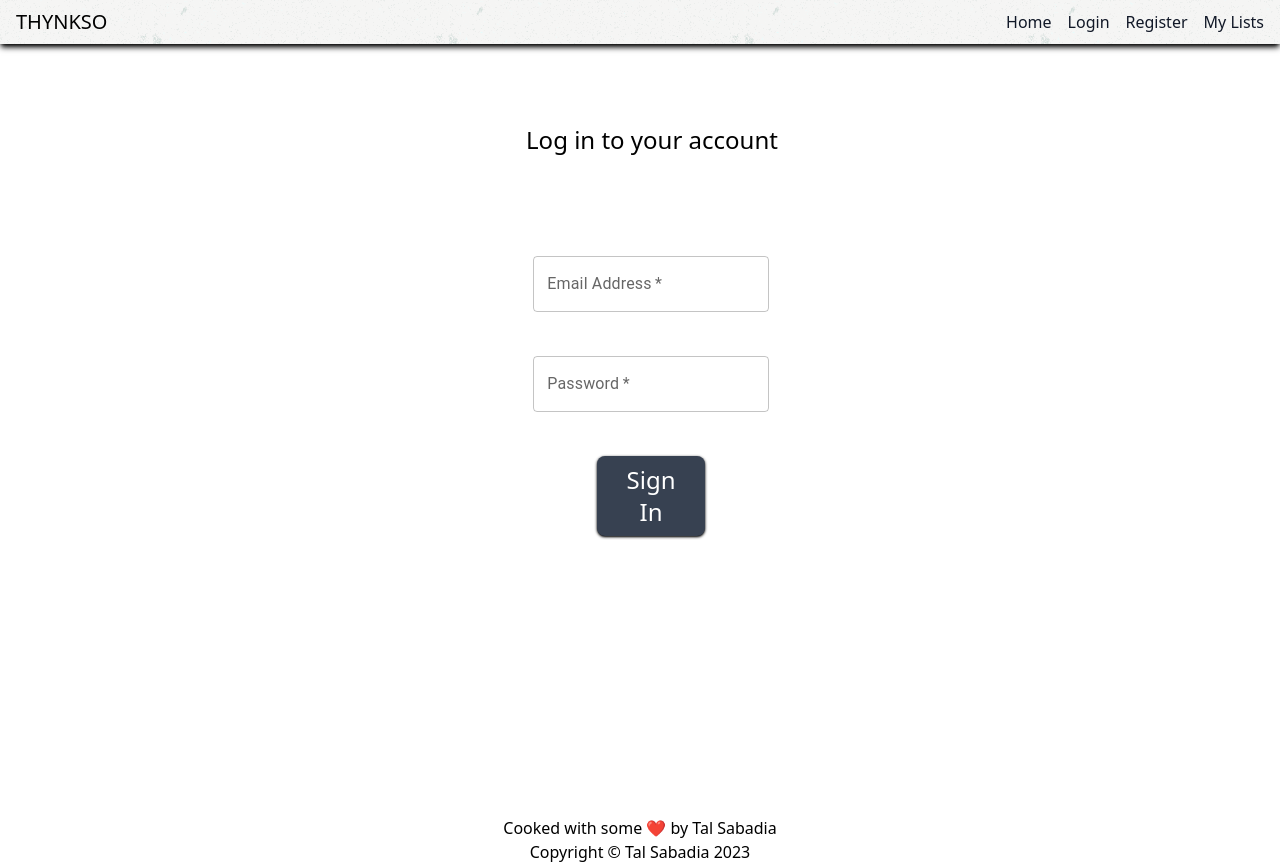
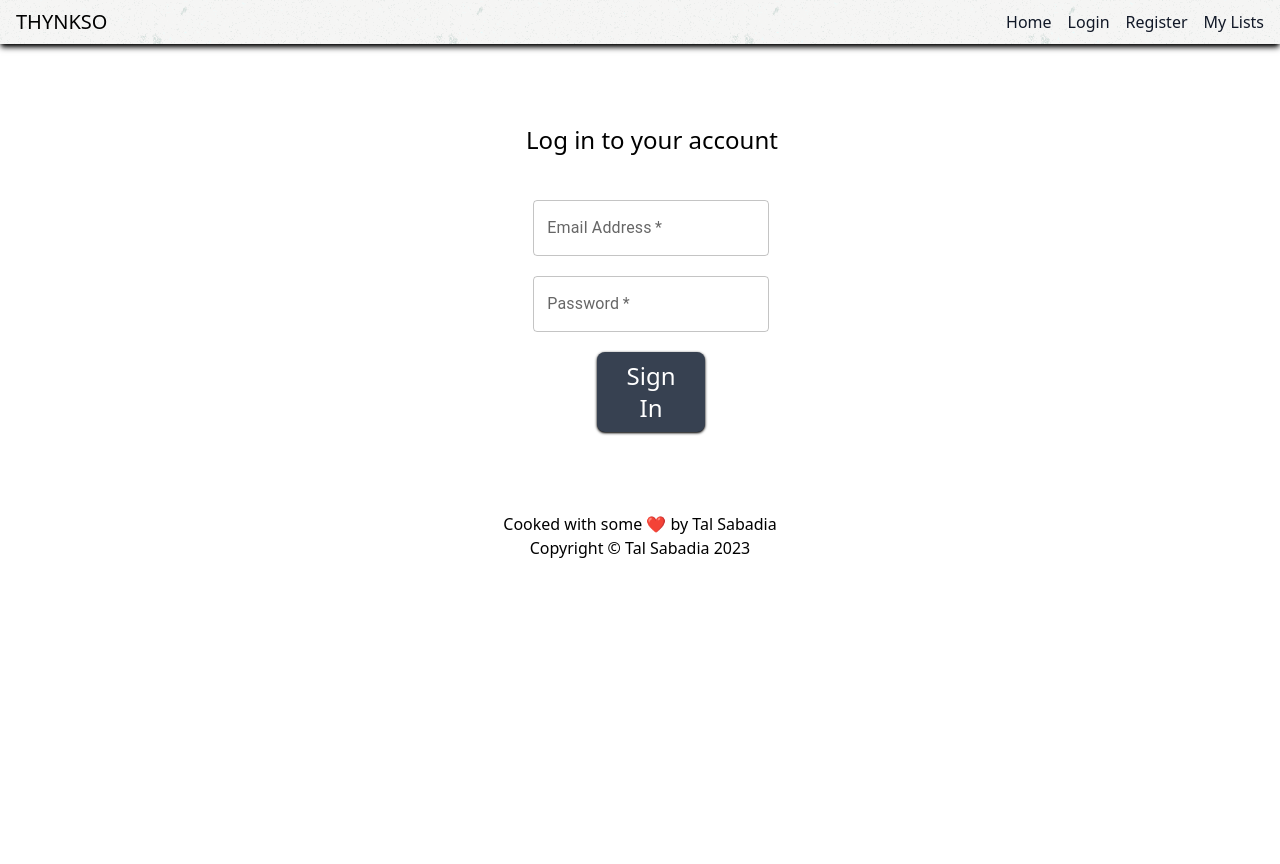
Before and after one commit to W01v3n/TodoApp, a React (Vite) app in the folder frontend/: page /login in a window 1280 px wide. After the commit the page ends 800 px from the top, so only its background shows below. Built offline with nearby package versions, Linux system fonts and the light colour scheme.

Commit message:
Created initial functionality to log a user in.

```diff
--- a/frontend/src/components/LoginForm.tsx
+++ b/frontend/src/components/LoginForm.tsx
@@ -1,28 +1,131 @@
 import { TextField } from "@mui/material";
-// import { useState } from "react";
+import { FormEvent, useState } from "react";
+import { useSpring, animated } from "react-spring";
+import { ClipLoader } from "react-spinners";
+import api from "../services/api";
 
 function LoginForm() {
-  // const [email, setEmail] = useState("");
+  // User data states
+  const [email, setEmail] = useState("");
+  const [password, setPassword] = useState("");
 
-  // function handleEmailChange(event: React.FormEvent<HTMLInputElement>) {
-  //   const value = event.currentTarget.value;
-  //   if (value) {
-  //     setEmail(value);
-  //   }
-  // }
+  // Form submission state
+  const [submitStatus, setSubmitStatus] = useState<
+    "idle" | "loading" | "success" | "error" | "unAuthorized" | "authorized"
+  >("idle");
+
+  // loading animation states
+  const [isFormClosed, setFormClosed] = useState(false);
+  const [isFormLoading, setFormLoading] = useState(false);
+
+  function handleEmail(event: React.ChangeEvent<HTMLInputElement>) {
+    const email = event.target.value;
+    setEmail(email);
+  }
+
+  function handlePassword(event: React.ChangeEvent<HTMLInputElement>) {
+    const password = event.target.value;
+    setPassword(password);
+  }
+
+  function isValidEmail(email: string) {
+    const emailRegex = /^[A-Z0-9._%+-]+@[A-Z0-9.-]+\.[A-Z]{2,}$/i;
+    if (!emailRegex.test(email)) {
+      return false;
+    } else {
+      return true;
+    }
+  }
+
+  const AnimatedDiv = animated.div;
+
+  const closeAnimation = useSpring({
+    from: { opacity: 1, height: "100%" },
+    to: {
+      opacity:
+        submitStatus === "loading" ||
+        submitStatus === "authorized" ||
+        submitStatus === "unAuthorized" ||
+        submitStatus === "error"
+          ? 0
+          : 1,
+      height:
+        submitStatus === "loading" ||
+        submitStatus === "authorized" ||
+        submitStatus === "unAuthorized" ||
+        submitStatus === "error"
+          ? "0%"
+          : "100%",
+    },
+    config: { duration: 400 },
+    onRest: () => {
+      if (
+        submitStatus === "loading" ||
+        submitStatus === "authorized" ||
+        submitStatus === "unAuthorized" ||
+        submitStatus === "error"
+      ) {
+        setFormClosed(true);
+      }
+    },
+  });
+
+  async function loginUser(event: FormEvent) {
+    event.preventDefault();
+    if (!isValidEmail(email)) {
+      return;
+    }
+
+    setSubmitStatus("loading");
+    setFormLoading(true);
+    // Create user object
+    const userData = {
+      email: email,
+      password: password,
+    };
+
+    try {
+      // Send user data to backend
+      const response = await api.post("/users/login", userData);
+      if (response.status == 200) {
+        await new Promise((resolve) => setTimeout(resolve, 1000));
+        setSubmitStatus("authorized");
+      } else if (response.status == 401) {
+        await new Promise((resolve) => setTimeout(resolve, 1000));
+        setSubmitStatus("unAuthorized");
+      }
+    } catch (error) {
+      console.log(error);
+      await new Promise((resolve) => setTimeout(resolve, 1000));
+      setSubmitStatus("error");
+    } finally {
+      setFormLoading(false);
+    }
+  }
 
   return (
-    <form>
+    <>
+      <AnimatedDiv style={closeAnimation}>
+        <div>
+          <form onSubmit={loginUser}>
             <div className="grid grid-cols-1 py-20 text-center md:grid-cols-12">
               <h1 className="text-2xl font-light md:col-span-full md:ml-6">
                 Log in to your account
               </h1>
-        <div className="container mt-10 grid grid-cols-4 grid-rows-6 gap-3 px-10 md:col-span-7 md:col-start-6 md:mt-0 md:grid-cols-12 md:gap-5 md:px-0">
+              <div className="container mt-10 grid grid-cols-4 gap-3 px-10 md:col-span-7 md:col-start-6 md:mt-6 md:grid-cols-12 md:gap-5 md:px-0">
                 <div className="col-span-4 md:col-span-4 md:col-start-1 md:row-start-2">
                   <TextField
                     color="primary"
                     type="email"
                     label="Email Address"
+                    onChange={handleEmail}
+                    value={email}
+                    helperText={
+                      !isValidEmail(email) &&
+                      email.length > 0 &&
+                      "Email is not valid!"
+                    }
+                    error={!isValidEmail(email) && email.length > 0}
                     required
                     id="email"
                     fullWidth
@@ -33,19 +136,50 @@ function LoginForm() {
                     color="primary"
                     type="password"
                     label="Password"
+                    onChange={handlePassword}
+                    value={password}
                     required
                     id="password"
                     fullWidth
                   />
                 </div>
                 <div className="col-span-2 col-start-2 md:col-span-2 md:col-start-2 md:row-start-4">
-            <button className="rounded-lg bg-gray-700 px-4 py-2 text-lg text-white shadow shadow-black transition duration-150 ease-in-out hover:bg-gray-800 hover:shadow-md hover:shadow-black active:bg-black  active:shadow-lg active:shadow-black md:text-2xl">
+                  <button
+                    type="submit"
+                    disabled={submitStatus === "loading"}
+                    className="rounded-lg bg-gray-700 px-4 py-2 text-lg text-white shadow shadow-black transition duration-150 ease-in-out hover:bg-gray-800 hover:shadow-md hover:shadow-black active:bg-black  active:shadow-lg active:shadow-black md:text-2xl"
+                  >
                     Sign In
                   </button>
                 </div>
               </div>
             </div>
           </form>
+        </div>
+      </AnimatedDiv>
+      {isFormLoading && (
+        <div className="relative inset-0 flex items-center justify-center md:absolute md:top-96 md:ml-10">
+          <ClipLoader color="#5b5b5b" loading={true} size={40} />
+        </div>
+      )}
+      {isFormClosed && submitStatus === "authorized" && (
+        <div className="flex h-full items-center justify-center opacity-90">
+          <p className="text-2xl text-green-500">Logged in successfully</p>
+        </div>
+      )}
+      {isFormClosed && submitStatus === "unAuthorized" && (
+        <div className="flex h-full items-center justify-center opacity-90">
+          <p className="text-2xl text-red-500">
+            Authentication failed, please check your credentials.
+          </p>
+        </div>
+      )}
+      {isFormClosed && submitStatus === "error" && (
+        <div className="flex h-full items-center justify-center opacity-90">
+          <p className="text-2xl text-red-500">Server error.</p>
+        </div>
+      )}
+    </>
   );
 }
 
--- a/frontend/src/components/RegisterForm.tsx
+++ b/frontend/src/components/RegisterForm.tsx
@@ -12,12 +12,12 @@ function RegisterForm() {
   const [password, setPassword] = useState("");
   const [verifyPassword, setVerifyPassword] = useState("");
 
-  // loading animation states
-  // const [loading, setLoading] = useState(false);
   // Form submission state
   const [submitStatus, setSubmitStatus] = useState<
     "idle" | "loading" | "success" | "error"
   >("idle");
+
+  // loading animation states
   const [isFormClosed, setFormClosed] = useState(false);
   const [isFormLoading, setFormLoading] = useState(false);
 
@@ -73,7 +73,6 @@ function RegisterForm() {
           ? "0%"
           : "100%",
     },
-    // delay: 1000,
     config: { duration: 400 },
     onRest: () => {
       if (
@@ -93,7 +92,6 @@ function RegisterForm() {
     } else if (!isValidEmail(email)) {
       return;
     }
-    // setLoading(true);
     setSubmitStatus("loading");
     setFormLoading(true);
     // Create user object
@@ -109,7 +107,6 @@ function RegisterForm() {
       console.log(response);
       await new Promise((resolve) => setTimeout(resolve, 1000));
       setSubmitStatus("success");
-      // await wait();
     } catch (error) {
       console.log(error);
       await new Promise((resolve) => setTimeout(resolve, 1000));
@@ -117,9 +114,6 @@ function RegisterForm() {
     } finally {
       setFormLoading(false);
     }
-    // finally {
-    //   setLoading(false);
-    // }
   }
 
   // function wait() {
@@ -135,7 +129,7 @@ function RegisterForm() {
   return (
     <>
       <AnimatedDiv style={closeAnimation}>
-        <div className="relative">
+        <div>
           <form onSubmit={registerUser}>
             <div className="grid grid-cols-1 py-20 text-center md:grid-cols-12">
               <h1 className="pb-4 text-2xl font-light md:col-span-full md:ml-6">
```
Lines whose indentation alone changed are shown as unchanged.
